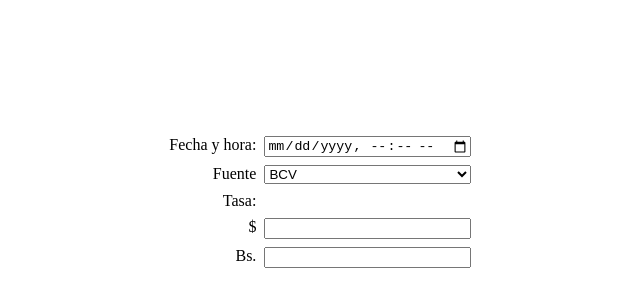
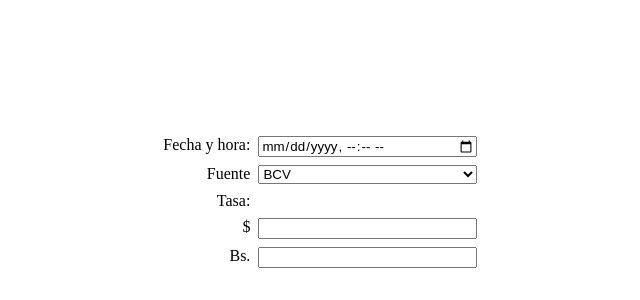
Before and after one commit to mamg22/pyve-dollar, a plain HTML site: page static/index.html in a window 1280 px wide. Shown: the part 198-498 px from the top of the page, without its empty margins (320-960 px from the left). Drawn offline with Linux system fonts and the light colour scheme; no server answers.

Commit message:
web: Style improvements

```diff
--- a/static/index.html
+++ b/static/index.html
@@ -3,6 +3,7 @@
     <head>
         <meta charset="utf-8" />
         <meta name="viewport" content="width=device-width, initial-scale=1" />
+        <meta name="color-scheme" content="dark light" />
         <title>pyve-dollar</title>
         <link rel="stylesheet" href="/static/style.css" />
         <script defer src="/static/main.js"></script>
--- a/static/style.css
+++ b/static/style.css
@@ -21,3 +21,8 @@ main > label, main > output {
 input[type="number"] {
     text-align: right;
 }
+
+input[type="datetime-local"] {
+    font-family: sans-serif;
+    width: 16em;
+}
```
